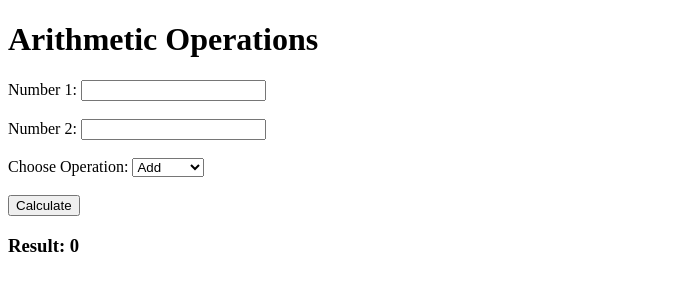
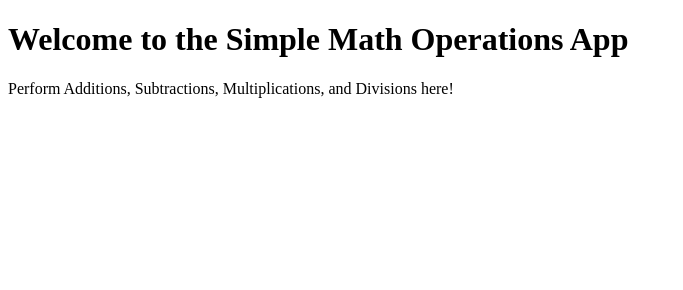
Before and after one commit to kantepallyashok/3Tier, a plain HTML site: page FrontEnd/index.html in a window 1280 px wide. Shown: the whole page, without its empty margins (0-683 px from the left). Drawn offline with Linux system fonts and the light colour scheme.

Commit message:
Update index.html

```diff
--- a/FrontEnd/index.html
+++ b/FrontEnd/index.html
@@ -1,33 +1,13 @@
 <!DOCTYPE html>
 <html lang="en">
 <head>
-  <meta charset="UTF-8">
-  <meta name="viewport" content="width=device-width, initial-scale=1.0">
-  <title>Arithmetic Operations</title>
+    <meta charset="UTF-8">
+    <meta name="viewport" content="width=device-width, initial-scale=1.0">
+    <title>Simple Math Operations</title>
 </head>
 <body>
-  <h1>Arithmetic Operations</h1>
-
-  <form id="calc-form">
-    <label for="num1">Number 1:</label>
-    <input type="number" id="num1" required><br><br>
-
-    <label for="num2">Number 2:</label>
-    <input type="number" id="num2" required><br><br>
-
-    <label for="operation">Choose Operation:</label>
-    <select id="operation">
-      <option value="add">Add</option>
-      <option value="subtract">Subtract</option>
-      <option value="multiply">Multiply</option>
-      <option value="divide">Divide</option>
-    </select><br><br>
-
-    <button type="submit">Calculate</button>
-  </form>
-
-  <h3>Result: <span id="result">0</span></h3>
-
-  <script src="app.js"></script>
+    <h1>Welcome to the Simple Math Operations App</h1>
+    <p>Perform Additions, Subtractions, Multiplications, and Divisions here!</p>
+    <script src="app.js"></script>
 </body>
 </html>
```
